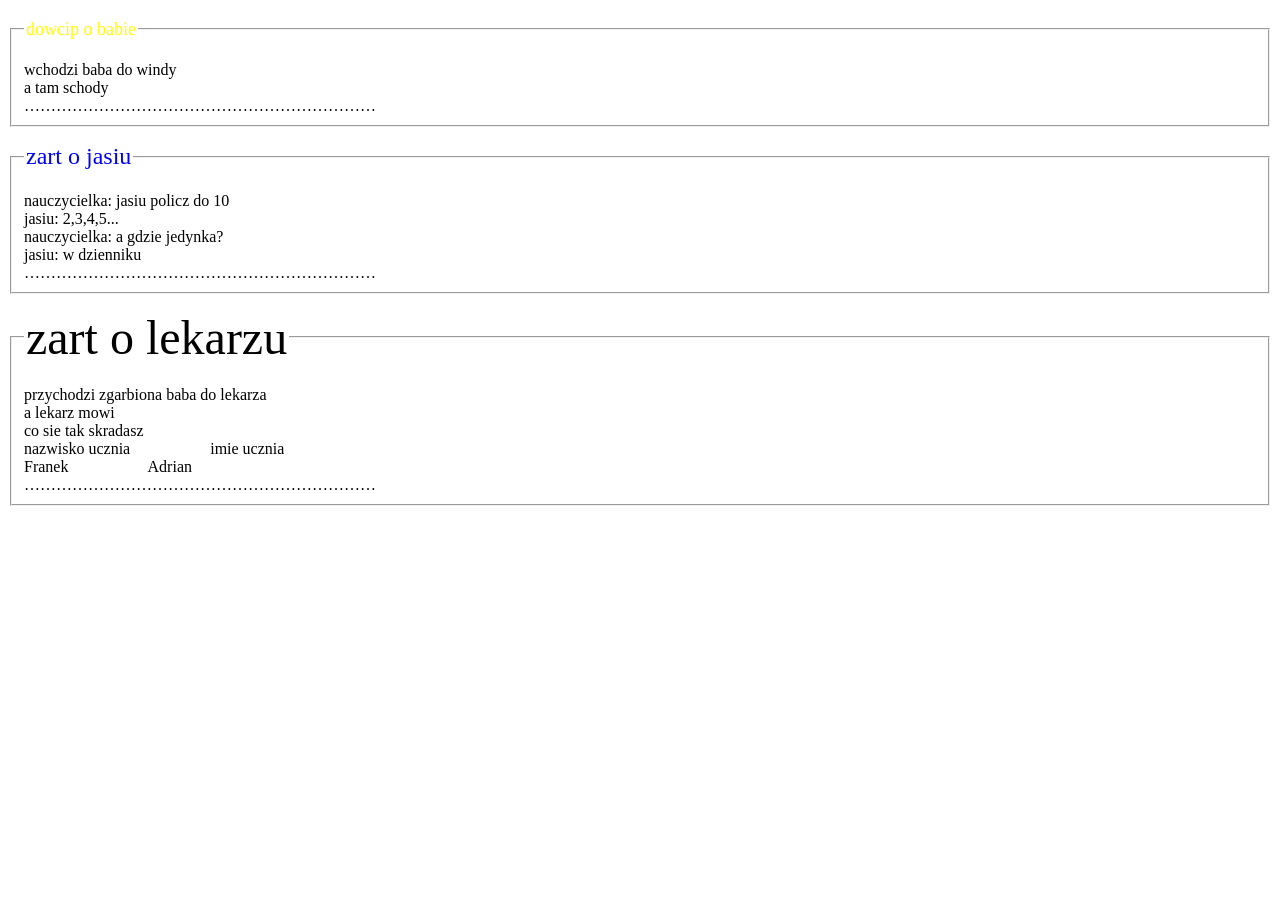
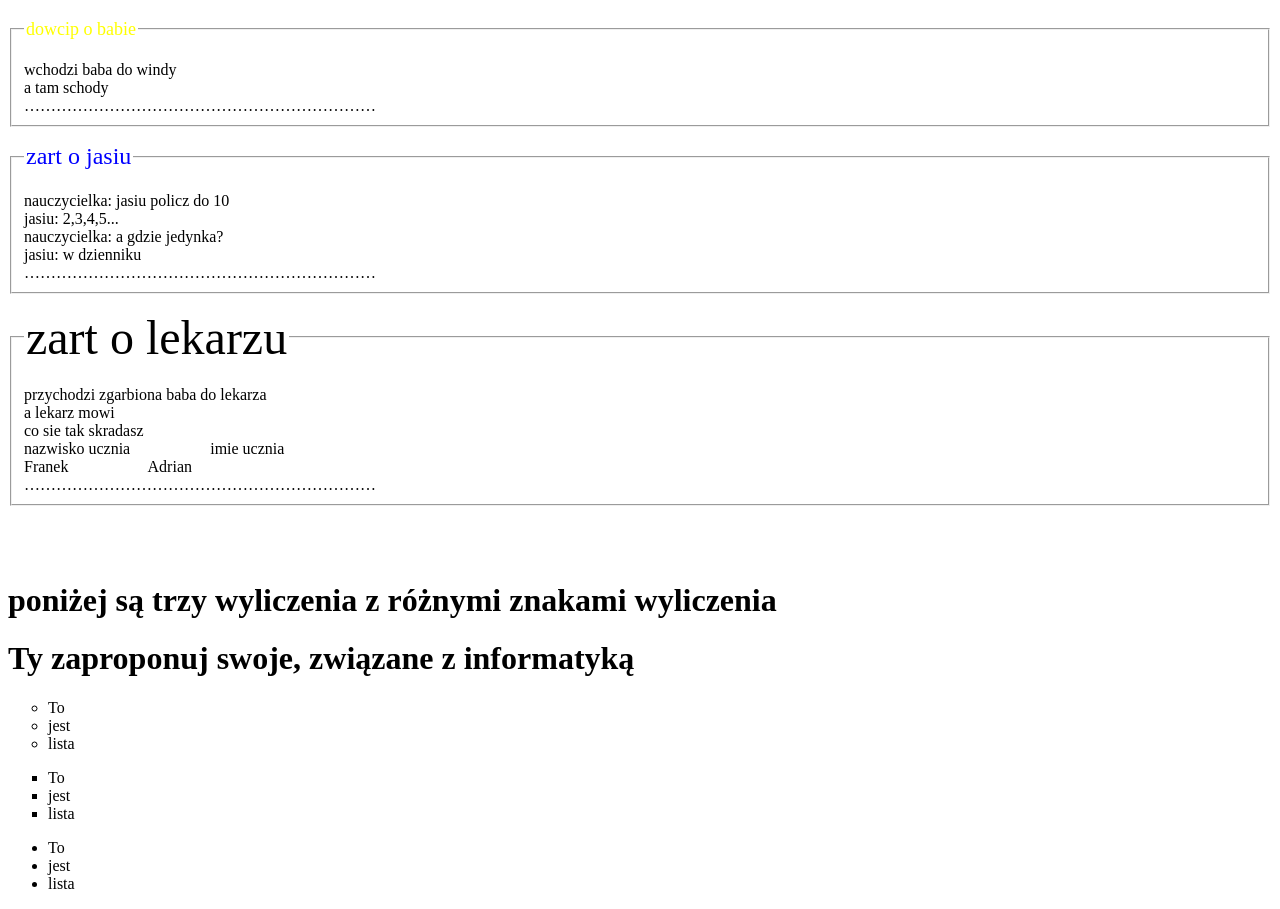
Before and after one commit to AdrianFranek/pracadomowa, a plain HTML site: page index.html in a window 1280 px wide. Shown: the part 1954-2863 px from the top of the page. Before the commit the page ends 2468 px from the top, so only its background shows below. Drawn offline with Linux system fonts and the light colour scheme.

Commit message:
Update index.html

```diff
--- a/index.html
+++ b/index.html
@@ -59,5 +59,23 @@ co sie tak skradasz <br>
     Franek&nbsp; &nbsp; &nbsp; &nbsp;  &nbsp;  &nbsp;  &nbsp;  &nbsp;  &nbsp;  &nbsp; Adrian <br>
 …………………………………………………………
 </FIELDSET>
+<br><br><br>
+<h1> poniżej są  trzy wyliczenia z różnymi znakami wyliczenia</h1>
+<h1> Ty zaproponuj swoje, związane z informatyką</h1>
+<UL TYPE=circle>
+<LI> To
+<LI> jest
+<LI> lista
+</UL>
+<UL TYPE=square>
+<LI> To
+<LI> jest
+<LI> lista
+</UL>
+<UL TYPE=disc>
+<LI> To
+<LI> jest
+<LI> lista
+</UL>
 		</body>
 	</html>
```
